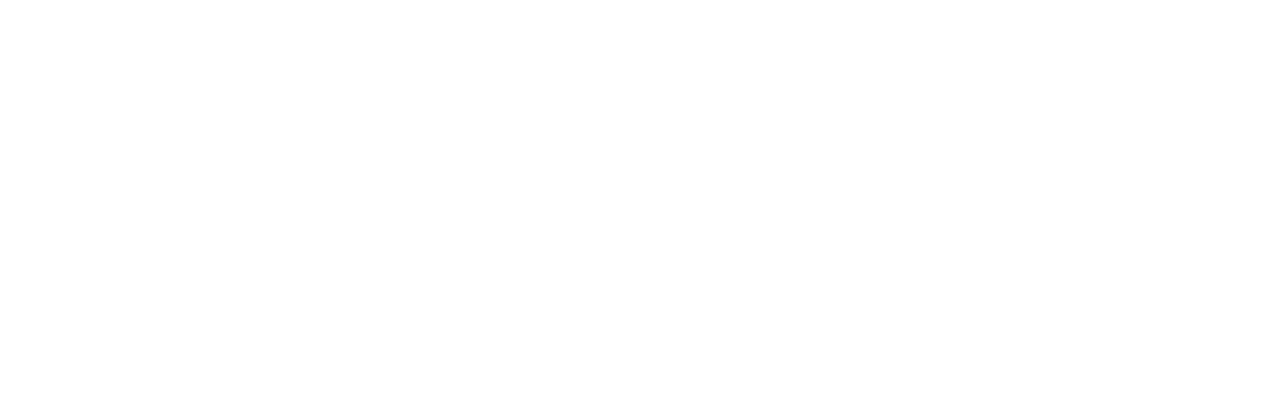
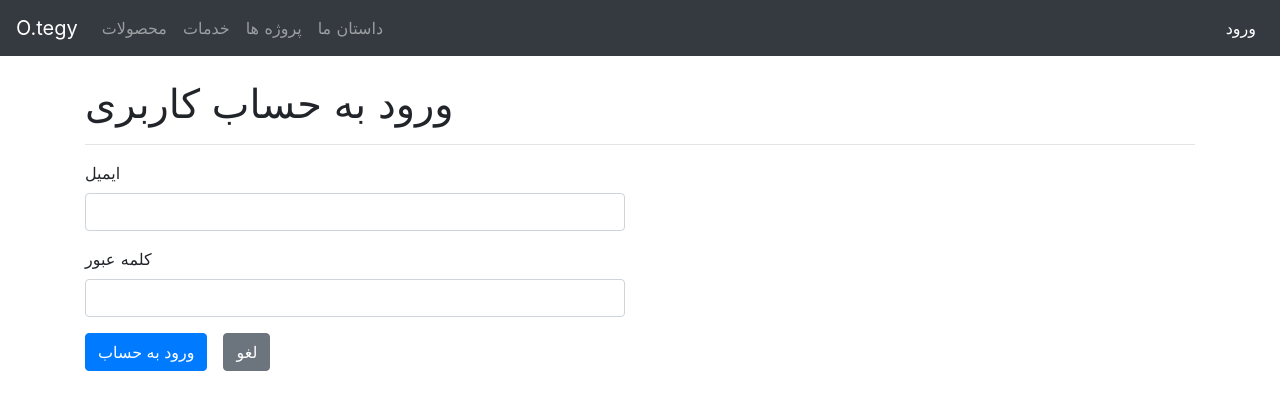
Before and after one commit to ahmadkeyhan/otegy, a Nuxt app: page /user/login in a window 1280 px wide. Before the commit this address had no page. Shown: the top 410 px of the page. Built offline with nearby package versions, Linux system fonts and the light colour scheme; no server answers.

Commit message:
added default template & login page

```diff
--- a/layouts/default.vue
+++ b/layouts/default.vue
@@ -1,6 +1,47 @@
 <template>
   <div>
-    <Nuxt />
+    <nav class="navbar navbar-expand-md navbar-dark bg-dark">
+      <nuxt-link to="/" class="navbar-brand">O.tegy</nuxt-link>
+      <button class="navbar-toggler" type="button" data-toggle="collapse" data-target="#navbarsExampleDefault" aria-controls="navbarsExampleDefault" aria-expanded="false" aria-label="Toggle navigation">
+        <span class="navbar-toggler-icon"></span>
+      </button>
+
+      <div class="collapse navbar-collapse" id="navbarsExampleDefault">
+        <ul class="navbar-nav mr-auto">
+          <li class="nav-item">
+            <nuxt-link to="/products" class="nav-link" exact-active-class="active">محصولات</nuxt-link>
+          </li>
+          <li class="nav-item">
+            <nuxt-link to="/services" class="nav-link" exact-active-class="active">خدمات</nuxt-link>
+          </li>
+          <li class="nav-item">
+            <nuxt-link to="/projects" class="nav-link" exact-active-class="active">پروژه ها</nuxt-link>
+          </li>
+          <li class="nav-item">
+            <nuxt-link to="/about" class="nav-link" exact-active-class="active">داستان ما</nuxt-link>
+          </li>
+        </ul>
+
+        <ul class="navbar-nav" v-if="!$auth.loggedIn">
+          <li class="nav-item">
+            <nuxt-link to="/user/login" class="nav-link" exact-active-class="active">ورود</nuxt-link>
+          </li>
+        </ul>
+
+        <ul class="navbar-nav" v-if="$auth.loggedIn">
+          <li class="nav-item">
+            <nuxt-link to="/user/panel" class="nav-link" exact-active-class="active">پنل کاربری</nuxt-link>
+          </li>
+          <li class="nav-item">
+            <nuxt-link to="/user/logout" class="nav-link" exact-active-class="active">خروج</nuxt-link>
+          </li>
+        </ul>
+      </div>
+    </nav>
+
+    <div class="container mt-4">
+      <Nuxt />
+    </div>
   </div>
 </template>
 
--- a/nuxt.config.js
+++ b/nuxt.config.js
@@ -34,7 +34,8 @@
     // https://go.nuxtjs.dev/bootstrap
     'bootstrap-vue/nuxt',
     // https://go.nuxtjs.dev/axios
-    '@nuxtjs/axios'
+    '@nuxtjs/axios',
+    '@nuxtjs/auth'
   ],
 
   // Axios module configuration (https://go.nuxtjs.dev/config-axios)
@@ -46,5 +47,34 @@
 
   serverMiddleware: [
     '~/api/index.js'
-  ]
+  ],
+
+  auth: {
+    strategies: {
+  		local: {
+  			endpoints: {
+  				// these are the API endpoints we created in Express
+  				login: {
+  					url: '/api/users/login',
+  					method: 'post',
+  					propertyName: 'token'
+  				},
+  				logout: true,
+  				user: {
+  					url: '/api/users/user',
+  					method: 'get',
+  					propertyName: 'user'
+  				}
+  			},
+  			tokenRequired: true,
+  			tokenType: "Bearer"
+  		}
+      },
+      redirect: {
+  		  login: '/user/login', // User will be redirected to this path if login is required
+  		  logout: '/', // User will be redirected to this path if after logout, current route is protected
+  		  home: '/' // User will be redirect to this path after login if accessed login page directly
+      },
+      rewriteRedirects: true
+  }
 }
--- a/package.json
+++ b/package.json
@@ -11,6 +11,7 @@
     "lint": "npm run lint:js"
   },
   "dependencies": {
+    "@nuxtjs/auth": "^4.9.1",
     "@nuxtjs/axios": "^5.12.2",
     "bcryptjs": "^2.4.3",
     "bootstrap": "^4.5.2",
--- /dev/null
+++ b/pages/user/login.vue
@@ -0,0 +1,68 @@
+<template>
+  <div>
+    <h1>ورود به حساب کاربری</h1>
+    <hr>
+
+    <div class="row">
+      <div class="col-md-6">
+        <form action="" method="post" @submit.prevent="submitForm()">
+
+          <div class="form-group">
+            <label for="">ایمیل</label>
+            <input type="text" class="form-control" :class="{ 'is-invalid': errors && errors.email }" v-model="email">
+            <div class="invalid-feedback" v-if="errors && errors.email">
+              {{ errors.email.msg }}
+            </div>
+          </div>
+
+          <div class="form-group">
+            <label for="">کلمه عبور</label>
+            <input type="password" class="form-control" :class="{ 'is-invalid': errors && errors.password }" v-model="password">
+            <div class="invalid-feedback" v-if="errors && errors.password">
+              {{ errors.password.msg }}
+            </div>
+          </div>
+
+          <div class="alert alert-danger" v-if="login_error">{{ login_error }}</div>
+
+          <input type="submit" value="ورود به حساب" class="btn btn-primary mr-3">
+          <nuxt-link to="/" class="btn btn-secondary mr-3">لغو</nuxt-link>
+
+        </form>
+      </div>
+    </div>
+  </div>
+</template>
+
+<script>
+export default {
+  middleware: 'auth',
+  auth: 'guest',
+  data(){
+    return{
+      errors:null,
+      login_error:null,
+      email:null,
+      password:null,
+      status:false
+    }
+  },
+
+  methods:{
+    submitForm(){
+      this.$auth.loginWith('local', {
+        data: {
+          email: this.email,
+          password: this.password
+        }
+      })
+      .catch( (error) => {
+        console.log(error)
+        if(error.response.data.message){
+          this.login_error = error.response.data.message
+        }
+      })
+    }
+  }
+}
+</script>
```
Also changed, not shown: store/index.js (added), 1 other file (tests, documents, lock files or other folders).
